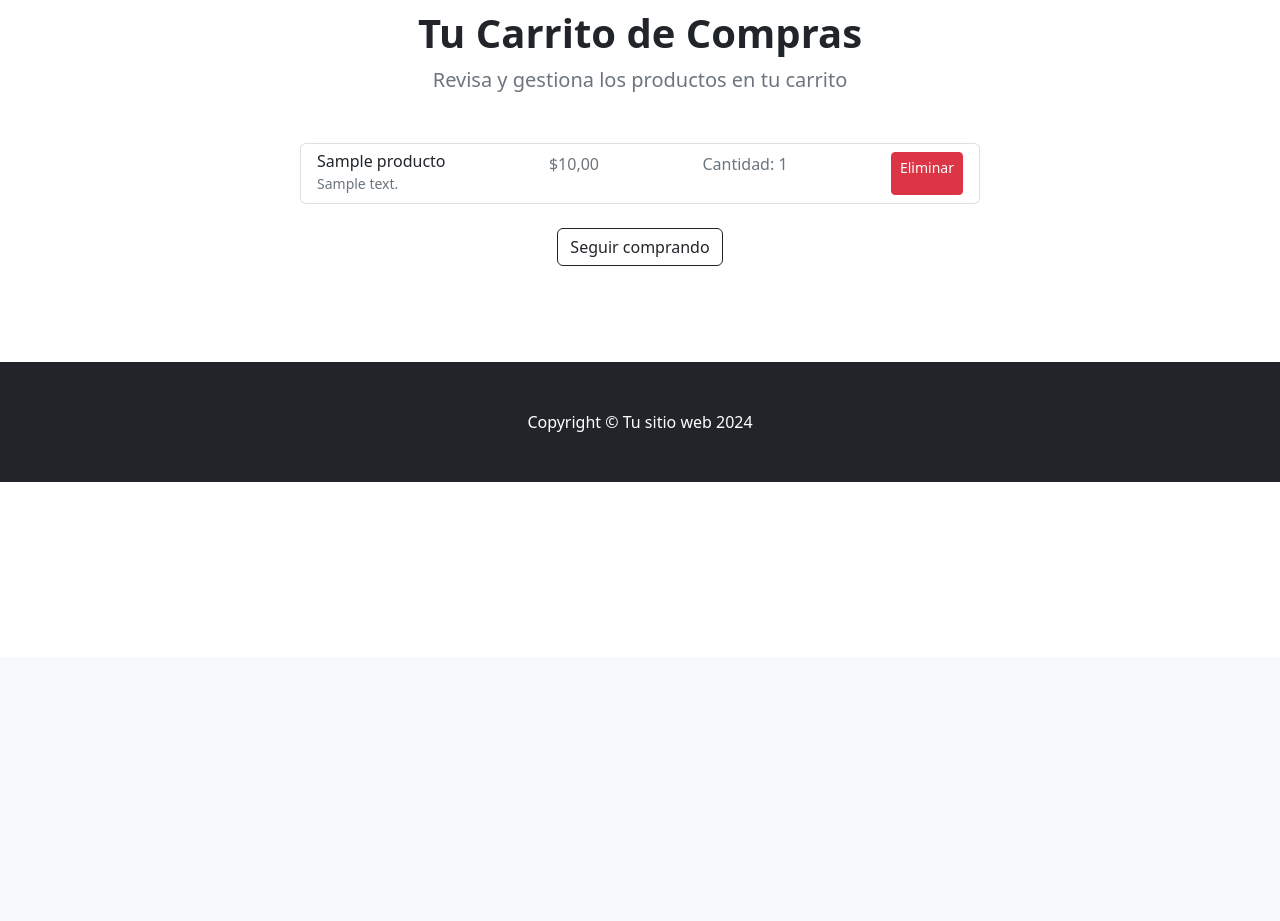
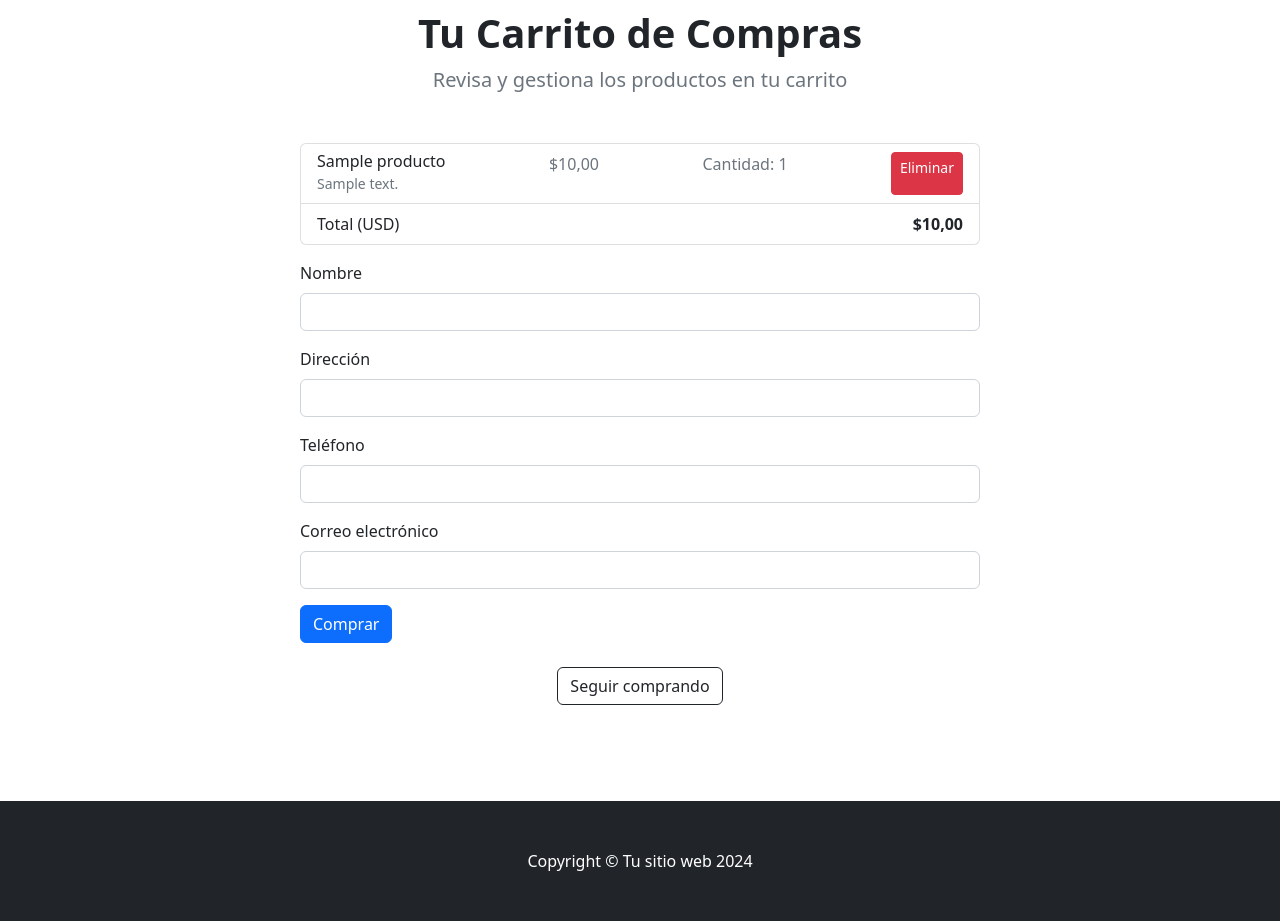
Before and after one commit to manuelsanchezruiz/Aporte_Manuel, a Django app: page /carrito/ in a window 1280 px wide. Shown: the part 143-1064 px from the top of the page. Before the commit the page ends 625 px from the top, so only its background shows below. Run offline with Django 5.2, Linux system fonts and the light colour scheme; a user stored in the database is signed in; tables that the repository leaves empty hold one stand-in row (values such as "Sample post"); some libraries are stand-ins or nearby versions.

Commit message:
ACTUALIZACION

```diff
--- a/Aplicacion_Perfumen/settings.py
+++ b/Aplicacion_Perfumen/settings.py
@@ -89,7 +89,6 @@ DATABASES = {
 
 
 
-
 # Password validation
 # https://docs.djangoproject.com/en/5.0/ref/settings/#auth-password-validators
 
--- a/Perfumes/templates/perfumes/carrito.html
+++ b/Perfumes/templates/perfumes/carrito.html
@@ -56,7 +56,31 @@
                         <a href="{% url 'eliminar_del_carrito' item.id %}" class="btn btn-sm btn-danger">Eliminar</a>
                     </li>
                     {% endfor %}
+                    <li class="list-group-item d-flex justify-content-between">
+                        <span>Total (USD)</span>
+                        <strong>${{ total_precio }}</strong>
+                    </li>
                 </ul>
+                <form method="post" action="{% url 'procesar_compra' %}">
+                    {% csrf_token %}
+                    <div class="mb-3">
+                        <label for="nombre" class="form-label">Nombre</label>
+                        <input type="text" class="form-control" id="nombre" name="nombre" required>
+                    </div>
+                    <div class="mb-3">
+                        <label for="direccion" class="form-label">Dirección</label>
+                        <input type="text" class="form-control" id="direccion" name="direccion" required>
+                    </div>
+                    <div class="mb-3">
+                        <label for="telefono" class="form-label">Teléfono</label>
+                        <input type="text" class="form-control" id="telefono" name="telefono" required>
+                    </div>
+                    <div class="mb-3">
+                        <label for="correo" class="form-label">Correo electrónico</label>
+                        <input type="email" class="form-control" id="correo" name="correo" required>
+                    </div>
+                    <button type="submit" class="btn btn-primary">Comprar</button>
+                </form>
                 {% else %}
                 <p class="text-center">Tu carrito está vacío.</p>
                 {% endif %}
--- a/Perfumes/urls.py
+++ b/Perfumes/urls.py
@@ -15,6 +15,6 @@ urlpatterns = [
     path('productos/editar/<int:pk>/', views.editar_producto, name='editar_producto'),
     path('productos/eliminar/<int:pk>/', views.eliminar_producto, name='eliminar_producto'),
     path('productos/<int:producto_id>/', views.detalle_producto, name='detalle_producto'),
-    path('productos/detalle/<int:producto_id>/', views.detalle_producto, name='detalle_producto'),
     path('productos/comprar/<int:producto_id>/', views.procesar_compra, name='procesar_compra'),
+    path('productos/comprar/', views.procesar_compra, name='procesar_compra'),
 ]
--- a/Perfumes/views.py
+++ b/Perfumes/views.py
@@ -12,22 +12,41 @@ from .forms import RegistrarceForm, SecionForm, ProductoForm  # Asegúrate de im
 def index(request):
     return render(request, 'perfumes/Principal.html')  # Asegúrate de que 'Principal.html' exista
 
+from django.shortcuts import render, redirect, get_object_or_404
+from django.contrib.auth.decorators import login_required
+from django.http import HttpResponse
+from .models import Producto, Carrito
+
 @login_required
-def procesar_compra(request, producto_id):
+def procesar_compra(request, producto_id=None):
     if request.method == 'POST':
-        producto = get_object_or_404(Producto, id=producto_id)
         nombre = request.POST['nombre']
         direccion = request.POST['direccion']
         telefono = request.POST['telefono']
         correo = request.POST['correo']
-        cantidad = int(request.POST['cantidad'])
 
-        # Aquí puedes agregar lógica para procesar el pago y guardar los detalles de la compra
-        # Ejemplo: guardar la información de la compra en un modelo de Pedido (que necesitarías crear)
+        if producto_id:
+            producto = get_object_or_404(Producto, id=producto_id)
+            cantidad = int(request.POST['cantidad'])
+
+            # Procesa la compra individual aquí
+
+        else:
+            carrito = Carrito.objects.filter(usuario=request.user)
+            for item in carrito:
+                producto = item.producto
+                cantidad = item.cantidad
+
+                # Procesa la compra desde el carrito aquí
+
+            carrito.delete()
 
         return HttpResponse("Compra procesada con éxito!")
     else:
-        return redirect('detalle_producto', producto_id=producto_id)
+        if producto_id:
+            return redirect('detalle_producto', producto_id=producto_id)
+        else:
+            return redirect('ver_carrito')
 
 def listar_productos(request):
     productos = Producto.objects.all()
@@ -123,7 +142,8 @@ def agregar_al_carrito(request, producto_id):
 @login_required
 def ver_carrito(request):
     carrito = Carrito.objects.filter(usuario=request.user)
-    return render(request, 'perfumes/carrito.html', {'carrito': carrito})
+    total_precio = sum(item.producto.precio * item.cantidad for item in carrito)
+    return render(request, 'perfumes/carrito.html', {'carrito': carrito, 'total_precio': total_precio})
 
 @login_required
 def eliminar_del_carrito(request, item_id):
```
